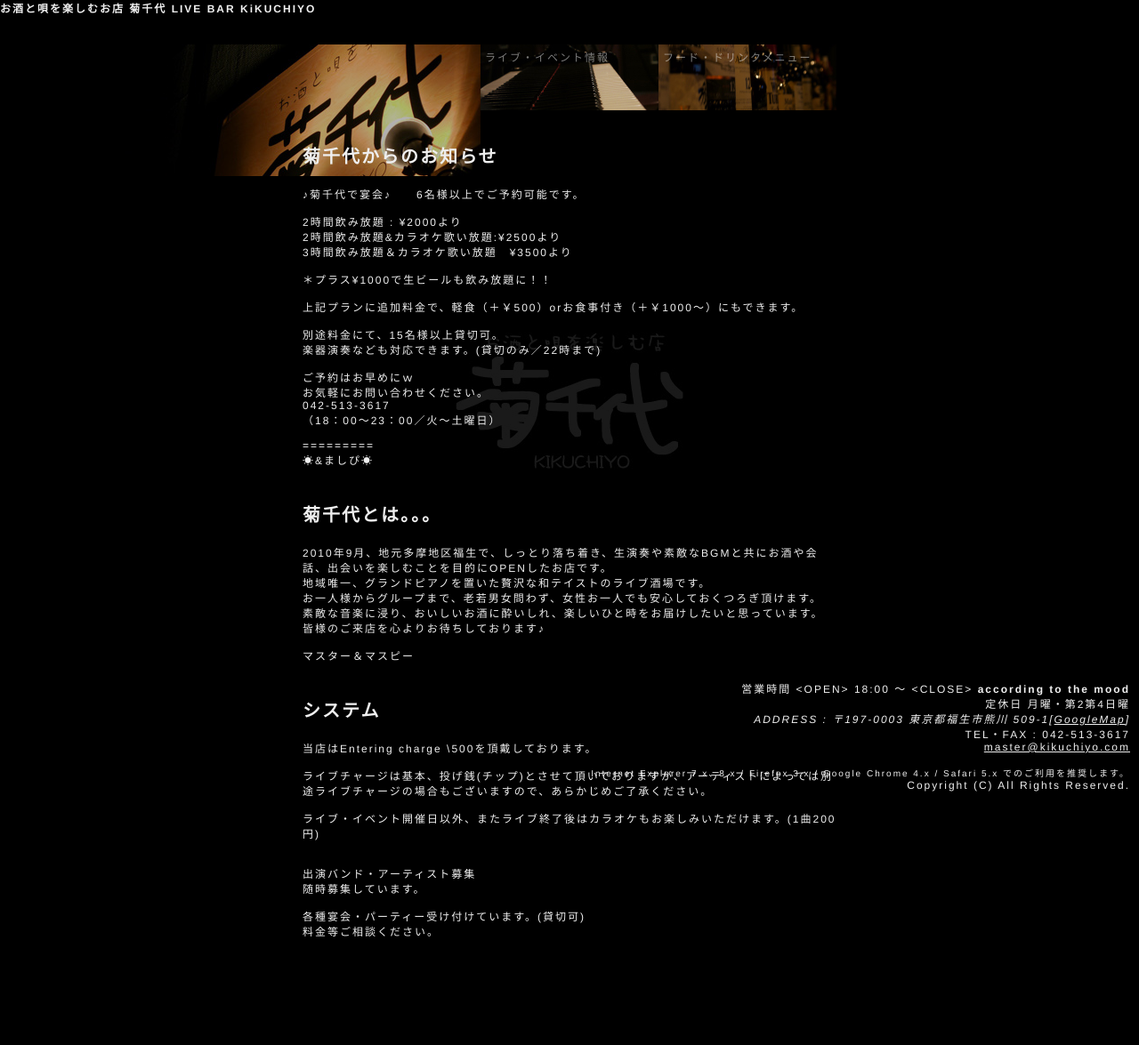
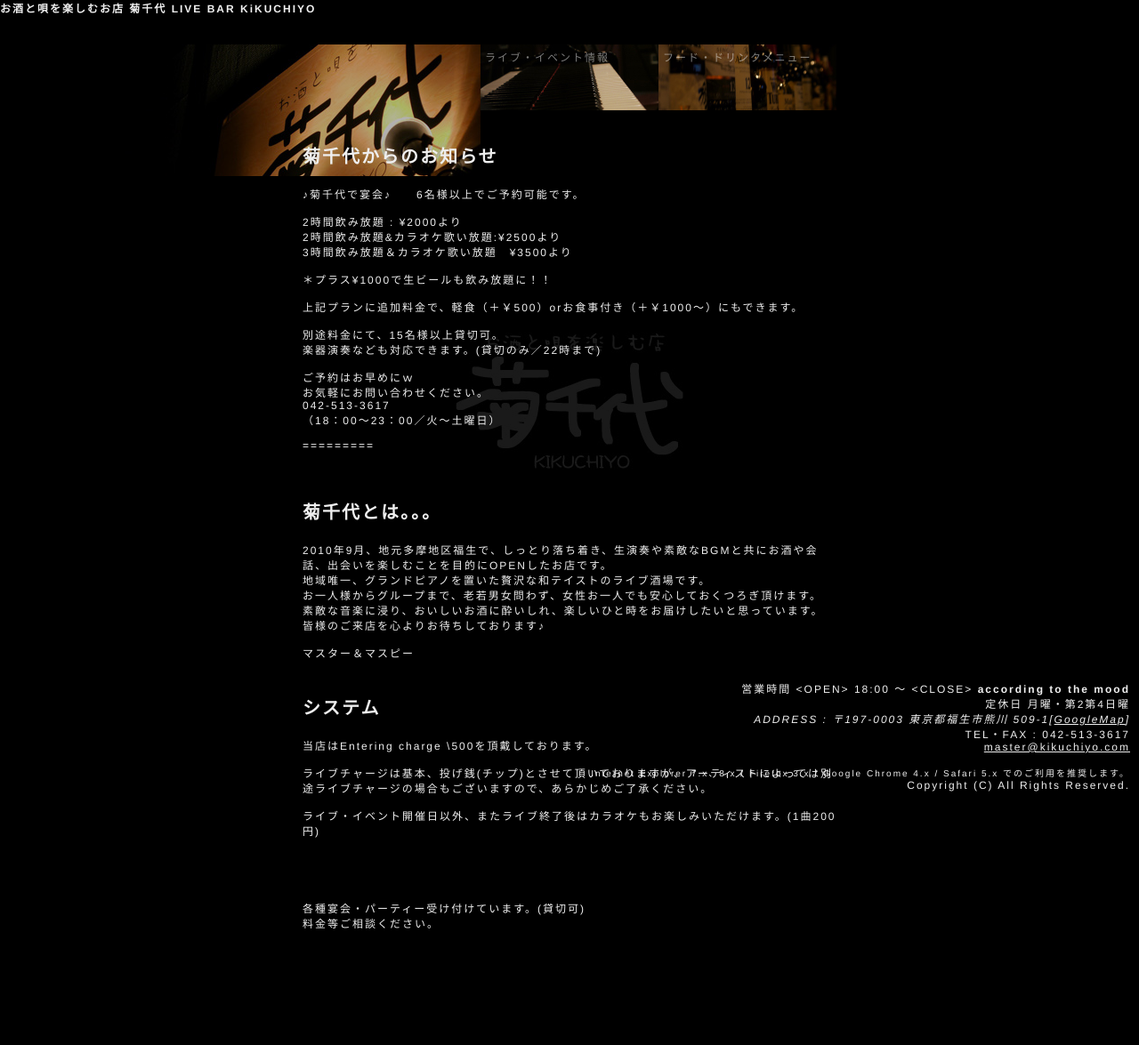
Before and after one commit to live-kikuchiyo/live-kikuchiyo.github.io, a Jekyll site: the page built from info.html, in a window 1280 px wide. Shown: the whole page at 89% size. Built offline with Jekyll 4.4.1, drawn with Linux system fonts in a browser that asks for light colours; nearby versions of some CDN libraries.

Commit message:
Update info.html

```diff
--- a/info.html
+++ b/info.html
@@ -41,7 +41,7 @@ title: お知らせ
 				<br/>
 				=========
 				<br/>
-				☀&ましぴ☀
+
 				<br/>
 			</div>
 			<br/>
@@ -76,9 +76,9 @@ title: お知らせ
 				<br/>
 				<br/>
 				<br/>
-				出演バンド・アーティスト募集
+
 				<br/>
-				随時募集しています。
+
 				<br/>
 				<br/>
 				各種宴会・パーティー受け付けています。(貸切可)
```
